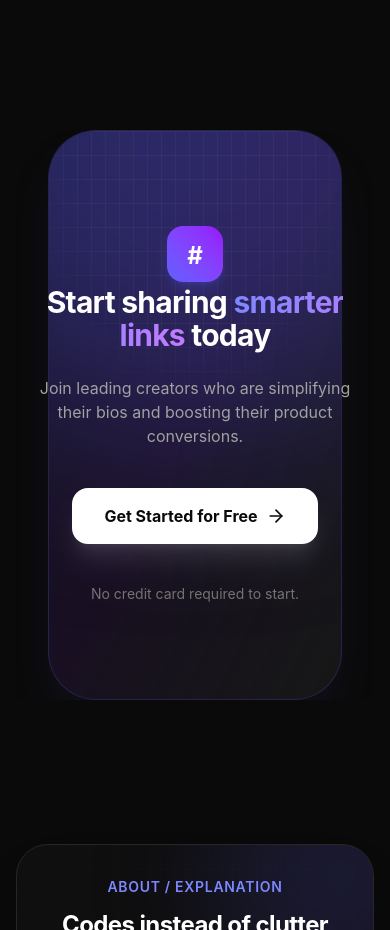
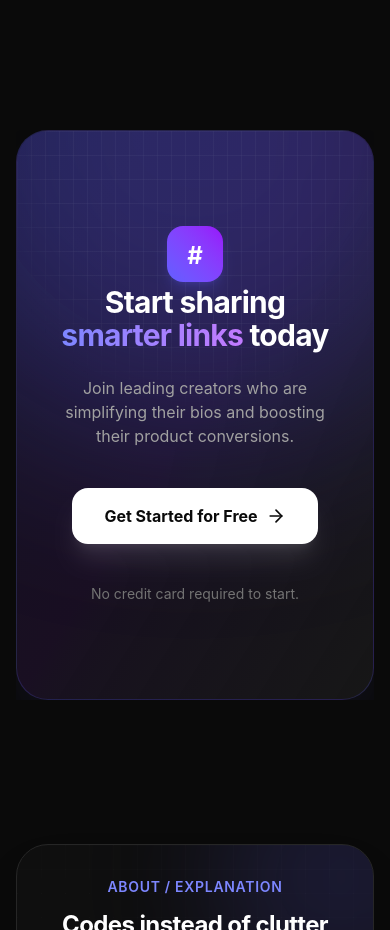
Before and after one commit to nematoff98/linkbyid, a Nuxt app: page / in a window 390 px wide. Shown: the part 7080-8010 px from the top of the page. Built offline with nearby package versions, Linux system fonts and the light colour scheme.

Commit message:
landing mobile ui chaned

```diff
--- a/app/components/landing/FinalCta.vue
+++ b/app/components/landing/FinalCta.vue
@@ -4,12 +4,12 @@
 <template>
   <section class="w-full py-12 md:py-24 relative overflow-hidden">
     <!-- Background element -->
-    <div class="absolute inset-x-8 inset-y-0 bg-gradient-to-br from-indigo-500/10 via-purple-500/10 to-neutral-900 border border-indigo-500/20 rounded-[3rem] -z-10 shadow-2xl shadow-indigo-500/10 overflow-hidden">
+    <div class="absolute inset-x-0 inset-y-0 bg-gradient-to-br from-indigo-500/10 via-purple-500/10 to-neutral-900 border border-indigo-500/20 rounded-[2rem] -z-10 shadow-2xl shadow-indigo-500/10 overflow-hidden">
       <div class="absolute inset-0 bg-[linear-gradient(to_right,#4f4f4f2e_1px,transparent_1px),linear-gradient(to_bottom,#4f4f4f2e_1px,transparent_1px)] bg-[size:14px_24px] [mask-image:radial-gradient(ellipse_60%_50%_at_50%_0%,#000_70%,transparent_100%)]"></div>
       <div class="absolute -top-[300px] left-1/2 -translate-x-1/2 w-[600px] h-[600px] bg-indigo-500/30 blur-[100px] rounded-full pointer-events-none"></div>
     </div>
 
-    <div class="max-w-4xl mx-auto px-5 sm:px-6 py-12 sm:py-16 md:py-24 flex flex-col items-center text-center space-y-6 sm:space-y-8 z-10 relative">
+    <div class="max-w-4xl mx-auto px-8 py-12 sm:py-16 md:py-24 flex flex-col items-center text-center space-y-6 sm:space-y-8 z-10 relative">
       <div class="w-14 h-14 sm:w-16 sm:h-16 rounded-2xl bg-gradient-to-tr from-indigo-500 to-purple-600 flex items-center justify-center text-white font-bold text-2xl sm:text-3xl shadow-lg shadow-indigo-500/20 mb-1 sm:mb-2">
          <span class="translate-y-[2px]">#</span>
       </div>
```
